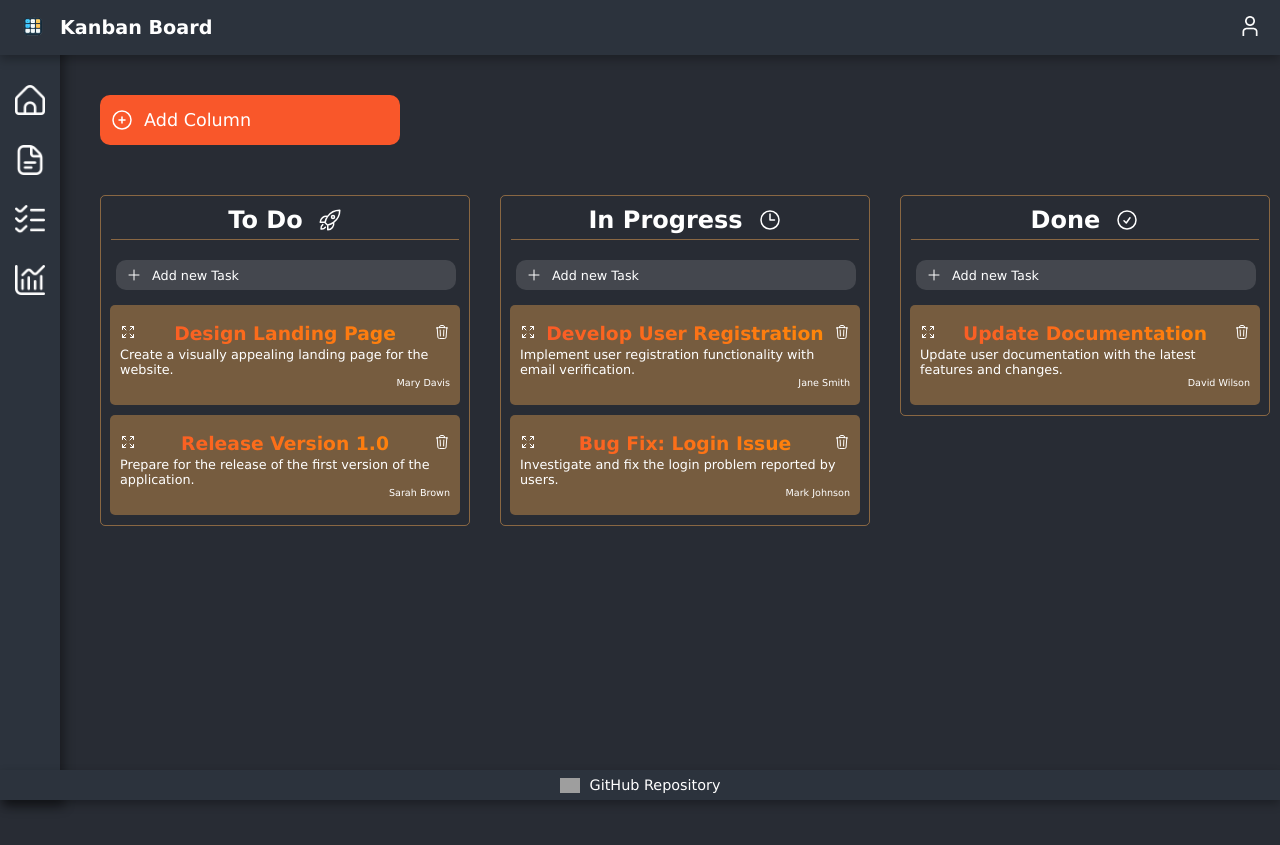
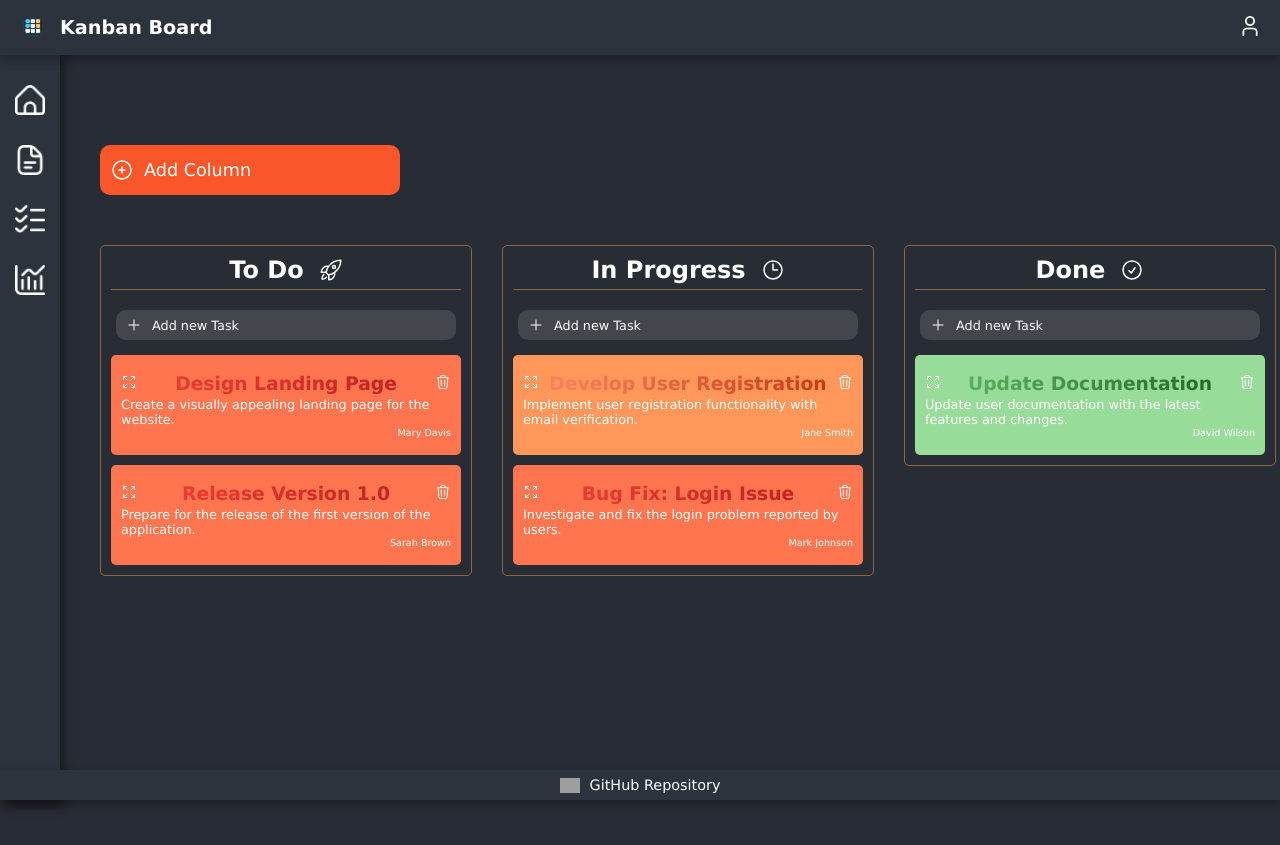
Before and after one commit to danielaprimacov/react-kanban-board, a React (Vite) app: page /board in a window 1280 px wide. Built offline with nearby package versions, Linux system fonts and the light colour scheme; grey boxes are pictures that could not be loaded.

Commit message:
Enhancing the Drag-and-Drop functionality

```diff
--- a/src/App.css
+++ b/src/App.css
@@ -159,6 +159,27 @@
   -webkit-text-fill-color: transparent;
 }
 
+.gradient-low {
+  background: linear-gradient(90deg, #66bb6a, #1b5e20);
+  background-clip: text;
+  -webkit-background-clip: text;
+  -webkit-text-fill-color: transparent;
+}
+
+.gradient-medium {
+  background: linear-gradient(90deg, #ff8a65, #bf360c);
+  background-clip: text;
+  -webkit-background-clip: text;
+  -webkit-text-fill-color: transparent;
+}
+
+.gradient-high {
+  background: linear-gradient(90deg, #f44336, #b71c1c);
+  background-clip: text;
+  -webkit-background-clip: text;
+  -webkit-text-fill-color: transparent;
+}
+
 .board-img {
   width: 500px;
   height: auto;
@@ -257,7 +278,7 @@
 .add-column-btn {
   height: 50px;
   width: 300px;
-  margin-top: 50px;
+  margin-top: 100px;
   margin-left: 100px;
   min-width: 300px;
   cursor: pointer;
@@ -283,7 +304,7 @@
 .wrapper {
   overflow-x: auto;
   width: 100%;
-  min-height: calc(100vh - 75px);
+  min-height: calc(100vh - 30px);
 }
 
 .kanban-content {
@@ -336,7 +357,6 @@
   width: 350px;
   height: 100px;
   cursor: pointer;
-  background-color: #ffaf545d;
   border-radius: 5px;
   padding: 10px;
   display: flex;
@@ -378,6 +398,7 @@
 .expand-task-details-btn svg:hover {
   stroke: #f9572a;
 }
+
 
 .delete-task-btn svg:hover,
 .remove-icon-btn svg:hover {
@@ -530,3 +551,11 @@
 .add-duedate {
   color: #282c34;
 }
+
+.add-priority option {
+  color: #2c333d;
+}
+
+.add-priority option:hover {
+  color: #ffaf54;
+}
--- a/src/App.jsx
+++ b/src/App.jsx
@@ -5,7 +5,7 @@ import "./App.css";
 import Footer from "./assets/components/LayoutComponent/Footer";
 import Navbar from "./assets/components/LayoutComponent/Navbar";
 import Sidebar from "./assets/components/LayoutComponent/Sidebar";
-import MainContent from "./assets/components/MainContent";
+import Home from "./assets/components/Home";
 import KanbanBoard from "./assets/components/KanbanBoard";
 
 function App() {
@@ -13,7 +13,7 @@ function App() {
     <>
       <Navbar />
       <Sidebar />
-      {/* <MainContent />
+      {/* <Home />
        */}
       <DndProvider backend={HTML5Backend}>
         <KanbanBoard />
--- a/src/assets/components/ColumnComponent/ColumnItem.jsx
+++ b/src/assets/components/ColumnComponent/ColumnItem.jsx
@@ -1,4 +1,4 @@
-import { useState } from "react";
+import { useState, useRef } from "react";
 import { useDrop } from "react-dnd";
 
 import ClockIcon from "../Icons/ClockIcon";
@@ -9,10 +9,19 @@ import SimplePlusIcon from "../Icons/SimplePlusIcon";
 
 import Tasks from "../TaskComponent/Tasks";
 
-function ColumnItem({ column, updateColumnTitle, moveTask, addTask }) {
+function ColumnItem({
+  column,
+  updateColumnTitle,
+  moveTask,
+  addTask,
+  deleteTask,
+}) {
   const [isEditingColumnTitle, setIsEditingColumnTitle] = useState(false);
   const [title, setTitle] = useState(column.title);
   const [showIcon, setShowIcon] = useState(true);
+  const dropZoneRef = useRef(null);
+
+  const extendedMargin = 100;
 
   const handleTitleChange = (event) => setTitle(event.target.value);
 
@@ -28,9 +37,9 @@ function ColumnItem({ column, updateColumnTitle, moveTask, addTask }) {
     return null;
   };
 
-  const [{ isOver, canDrop }, dropRef] = useDrop({
+  const [{ isOver, canDrop }, drop] = useDrop({
     accept: "TASK",
-    drop: (item) => {
+    drop: (item, monitor) => {
       moveTask(item.id, column.id);
     },
     collect: (monitor) => ({
@@ -39,14 +48,23 @@ function ColumnItem({ column, updateColumnTitle, moveTask, addTask }) {
     }),
   });
 
+  drop(dropZoneRef);
+
   return (
     <div
+      ref={dropZoneRef}
+      style={{
+        paddingLeft: extendedMargin,
+        paddingRight: extendedMargin,
+        marginLeft: -extendedMargin,
+        marginRight: -extendedMargin,
+      }}
+    >
+      <div
         className="column"
-      key={column.id}
         style={{
           backgroundColor: isOver && canDrop ? "#f0f0f023" : "inherit",
         }}
-      ref={dropRef}
       >
         <div className="column-title">
           {isEditingColumnTitle ? (
@@ -85,7 +103,8 @@ function ColumnItem({ column, updateColumnTitle, moveTask, addTask }) {
             <SimplePlusIcon /> Add new Task
           </div>
         </div>
-      <Tasks tasks={column.tasks} />
+        <Tasks tasks={column.tasks} deleteTask={deleteTask} />
+      </div>
     </div>
   );
 }
--- a/src/assets/components/ColumnComponent/Columns.jsx
+++ b/src/assets/components/ColumnComponent/Columns.jsx
@@ -97,11 +97,25 @@ function Columns({ data }) {
     setColumns((prevColumns) =>
       prevColumns.map((column) =>
         column.id === currentColumnId
-          ? { ...column, tasks: [newTask, ...column.tasks] }
+          ? {
+              ...column,
+              tasks: [...column.tasks, newTask].sort(
+                (a, b) => new Date(a.date) - new Date(b.date)
+              ),
+            }
           : column
       )
     );
     closeTaskModal();
+  };
+
+  const deleteTask = (taskId) => {
+    setColumns((prevColumns) =>
+      prevColumns.map((column) => ({
+        ...column,
+        tasks: column.tasks.filter((task) => task.id !== taskId),
+      }))
+    );
   };
 
   return (
@@ -119,6 +133,7 @@ function Columns({ data }) {
               updateColumnTitle={updateColumnTitle}
               moveTask={moveTask}
               addTask={openTaskModal}
+              deleteTask={deleteTask}
             />
           ))}
         </div>
--- a/src/assets/components/LayoutComponent/DragLayer.jsx
+++ b/src/assets/components/LayoutComponent/DragLayer.jsx
@@ -26,15 +26,41 @@ function DragLayer() {
     return null;
   }
 
+  const priorityColorMap = {
+    low: "#d4edda5d",
+    medium: "#fff3cd5d",
+    high: "#f8d7da5d",
+  };
+
+  const defaultColor = "#ffaf545d";
+
+  const textColor = {
+    low: "#1B5E20",
+    medium: "#BF360C",
+    high: "#B71C1C",
+  };
+
+  const taskPriority = String(item.priority).toLowerCase();
+  const titleColor = textColor[taskPriority] || "#000000";
+
+  const backgroundColor = priorityColorMap[taskPriority] || defaultColor;
+
   return (
     <div style={getItemStyles(currentOffset)}>
-      <div className="task" style={{ opacity: 0.7 }}>
-        <h3 className="task-title highlight-text">
-          <div className="expand-task-details-btn">
-          </div>
+      <div className="task" style={{ opacity: 0.7, backgroundColor }}>
+        <h3
+          className={`task-title ${
+            {
+              low: "gradient-low",
+              medium: "gradient-medium",
+              high: "gradient-high",
+            }[taskPriority] || ""
+          }`}
+          style={{ color: titleColor }}
+        >
+          <div className="expand-task-details-btn"></div>
           {item.title}
-          <div className="delete-task-btn">
-          </div>
+          <div className="delete-task-btn"></div>
         </h3>
         <p className="task-description">{item.description}</p>
         <p className="task-assignee">{item.assignee}</p>
--- a/src/assets/components/TaskComponent/TaskItem.jsx
+++ b/src/assets/components/TaskComponent/TaskItem.jsx
@@ -3,17 +3,47 @@ import { useDrag } from "react-dnd";
 import ArrowsOutIcon from "../Icons/ArrowsOutIcon";
 import DeleteIcon from "../Icons/DeleteIcon";
 
-function TaskItem({ task }) {
+function TaskItem({ task, deleteTask }) {
   const [{ isDragging }, drag] = useDrag(
     () => ({
       type: "TASK",
-      item: { id: task.id, title: task.title, description: task.description },
+      item: {
+        id: task.id,
+        title: task.title,
+        description: task.description,
+        priority: task.priority,
+      },
       collect: (monitor) => ({
         isDragging: monitor.isDragging(),
       }),
     }),
     [task]
   );
+
+  const priorityColorMap = {
+    low: "#98DC9A",
+    medium: "#FF975B",
+    high: "#FF754F",
+  };
+
+  const textColor = {
+    low: "#1B5E20",
+    medium: "#BF360C",
+    high: "#B71C1C",
+  };
+
+  const defaultColor = "#ffaf545d";
+
+  const taskPriority = String(task.priority).toLowerCase();
+  const backgroundColor = priorityColorMap[taskPriority] || defaultColor;
+  const titleColor = textColor[taskPriority] || "#000000";
+
+  const deleteTaskHandler = (event) => {
+    event.stopPropagation();
+    if (deleteTask) {
+      deleteTask(task.id);
+    }
+  };
 
   return (
     <div
@@ -26,14 +56,24 @@ function TaskItem({ task }) {
         transform: isDragging ? "scale(0.7)" : "scale(1)",
         transition: "transform 0.5s ease, opacity 0.5s ease",
         pointerEvents: isDragging ? "none" : "auto",
+        backgroundColor,
       }}
     >
-      <h3 className="task-title highlight-text">
+      <h3
+        className={`task-title ${
+          {
+            low: "gradient-low",
+            medium: "gradient-medium",
+            high: "gradient-high",
+          }[taskPriority] || ""
+        }`}
+        style={{ color: titleColor }}
+      >
         <div className="expand-task-details-btn">
           <ArrowsOutIcon />
         </div>
         {task.title}
-        <div className="delete-task-btn">
+        <div className="delete-task-btn" onClick={deleteTaskHandler}>
           <DeleteIcon />
         </div>
       </h3>
--- a/src/assets/components/TaskComponent/Tasks.jsx
+++ b/src/assets/components/TaskComponent/Tasks.jsx
@@ -2,13 +2,13 @@ import FlipMove from "react-flip-move";
 
 import TaskItem from "./TaskItem";
 
-function Tasks({ tasks }) {
+function Tasks({ tasks, deleteTask }) {
   return (
     <FlipMove className="tasks" duration={350} easing="ease-out">
       {tasks &&
         tasks.map((task) => (
           <div key={task.id}>
-            <TaskItem task={task} />
+            <TaskItem task={task} deleteTask={deleteTask} />
           </div>
         ))}
     </FlipMove>
```
Also changed, not shown: src/assets/components/Home.jsx (renamed from src/assets/components/MainContent.jsx). Lines whose indentation alone changed are shown as unchanged.
